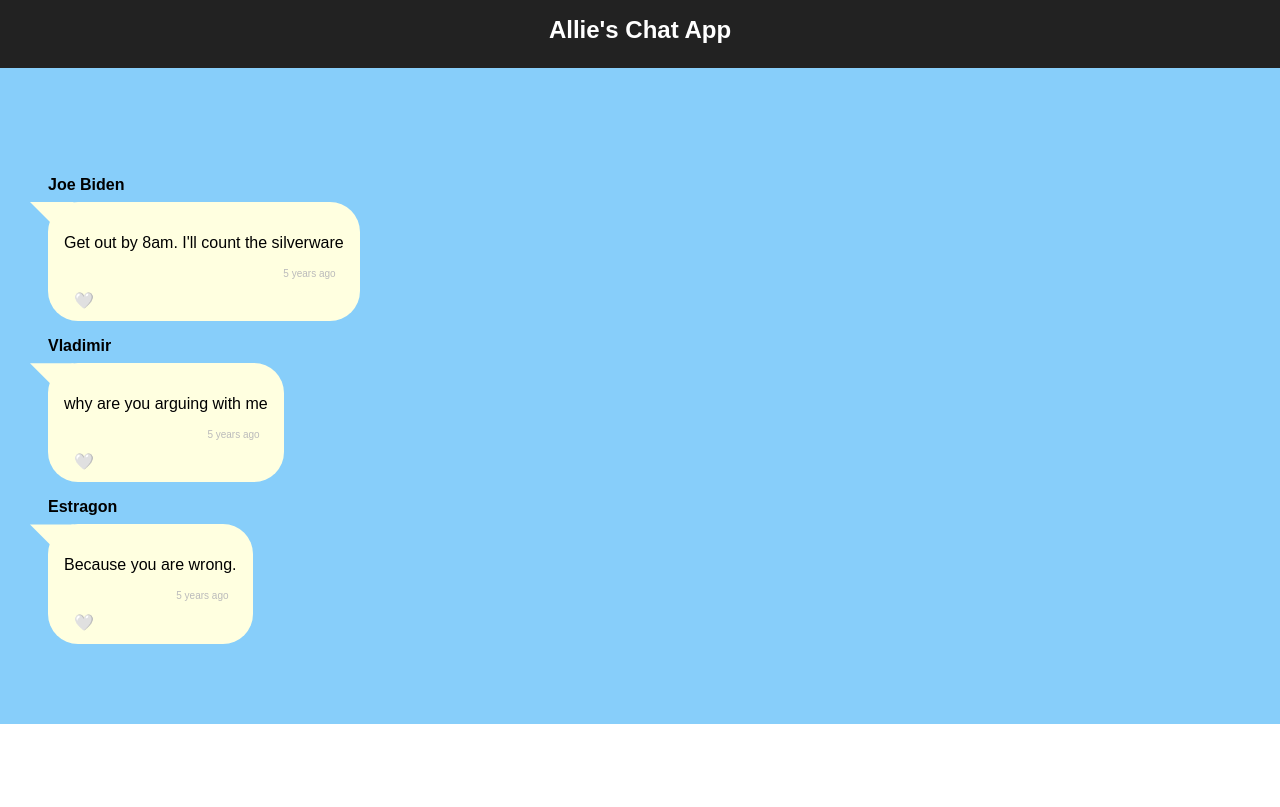
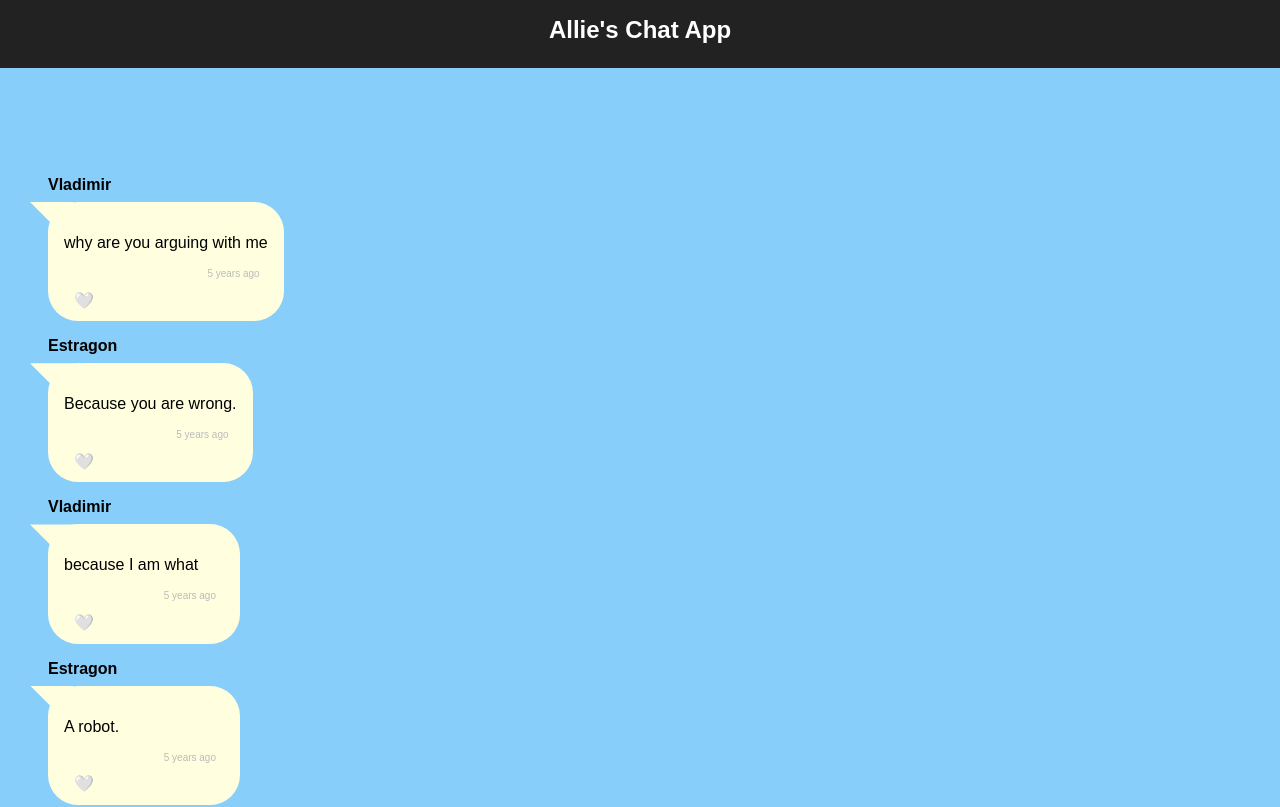
Before and after one commit to azs6189/react-chatlog, a React (Create React App) app: page / in a window 1280 px wide. Shown: the top 807 px of the page. Built offline with nearby package versions, Linux system fonts and the light colour scheme.

Commit message:
iterates over chatMessages data

```diff
--- a/src/components/ChatLog.js
+++ b/src/components/ChatLog.js
@@ -1,26 +1,56 @@
 import React from 'react';
 import ChatEntry from './ChatEntry';
+// import chatMessages from '../data/messages.json';
 
 const ChatLog = () => {
-	return (
-		<section>
+	const chatMessages = [
+		{
+			id: 1,
+			sender: 'Vladimir',
+			body: 'why are you arguing with me',
+			timeStamp: '2018-05-29T22:49:06+00:00',
+			liked: false,
+		},
+		{
+			id: 2,
+			sender: 'Estragon',
+			body: 'Because you are wrong.',
+			timeStamp: '2018-05-29T22:49:33+00:00',
+			liked: false,
+		},
+		{
+			id: 3,
+			sender: 'Vladimir',
+			body: 'because I am what',
+			timeStamp: '2018-05-29T22:50:22+00:00',
+			liked: false,
+		},
+		{
+			id: 4,
+			sender: 'Estragon',
+			body: 'A robot.',
+			timeStamp: '2018-05-29T22:52:21+00:00',
+			liked: false,
+		},
+		{
+			id: 5,
+			sender: 'Vladimir',
+			body: 'Notabot',
+			timeStamp: '2019-07-23T22:52:21+00:00',
+			liked: false,
+		},
+	];
+
+	const chatComponents = chatMessages.map((message) => {
+		return (
 			<ChatEntry
-				sender={'Joe Biden'}
-				body={"Get out by 8am.  I'll count the silverware"}
-				timeStamp={'2018-05-18T22:12:03Z'}
+				sender={message.sender}
+				body={message.body}
+				timeStamp={message.timeStamp}
 			></ChatEntry>
-			<ChatEntry
-				sender={'Vladimir'}
-				body={'why are you arguing with me'}
-				timeStamp={'2018-05-29T22:49:06+00:00'}
-			></ChatEntry>
-			<ChatEntry
-				sender={'Estragon'}
-				body={'Because you are wrong.'}
-				timeStamp={'2018-05-29T22:50:22+00:00'}
-			></ChatEntry>
-		</section>
-	);
+		);
+	});
+	return chatComponents;
 };
 
 export default ChatLog;
```
